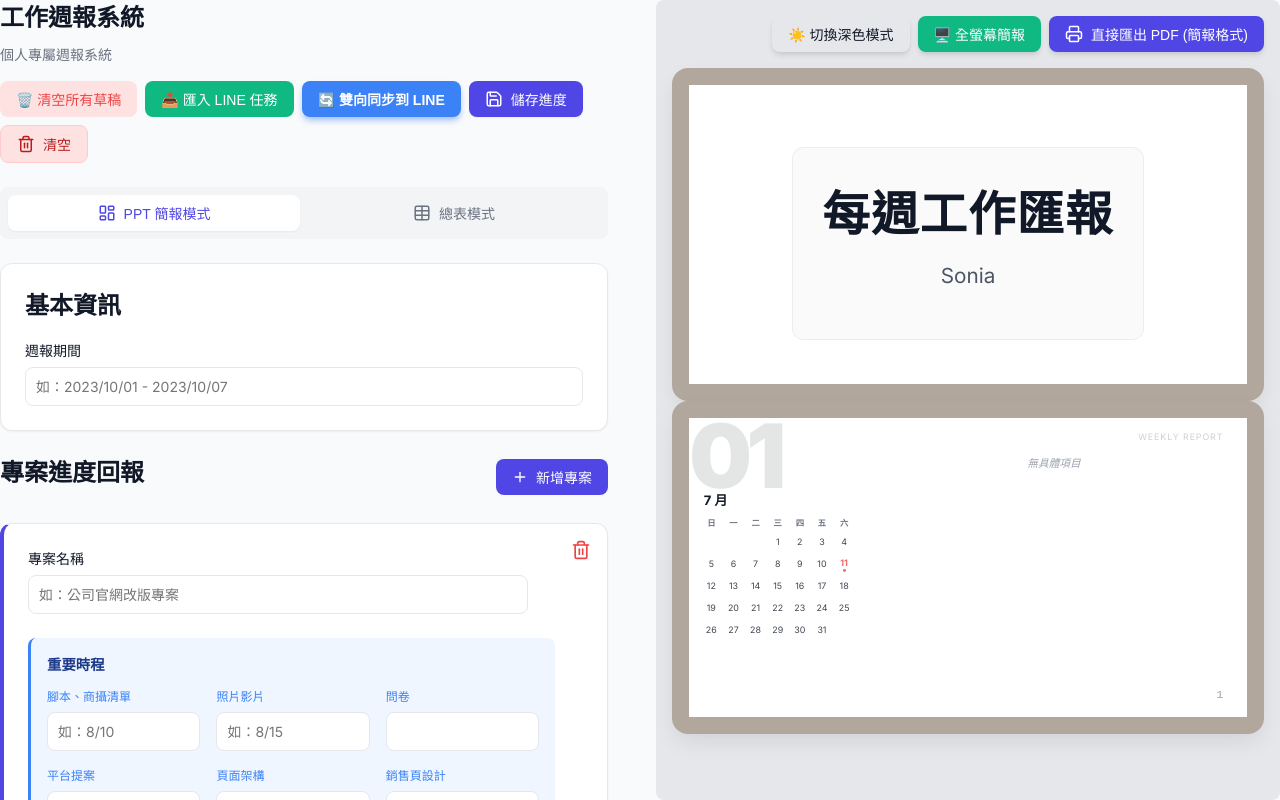
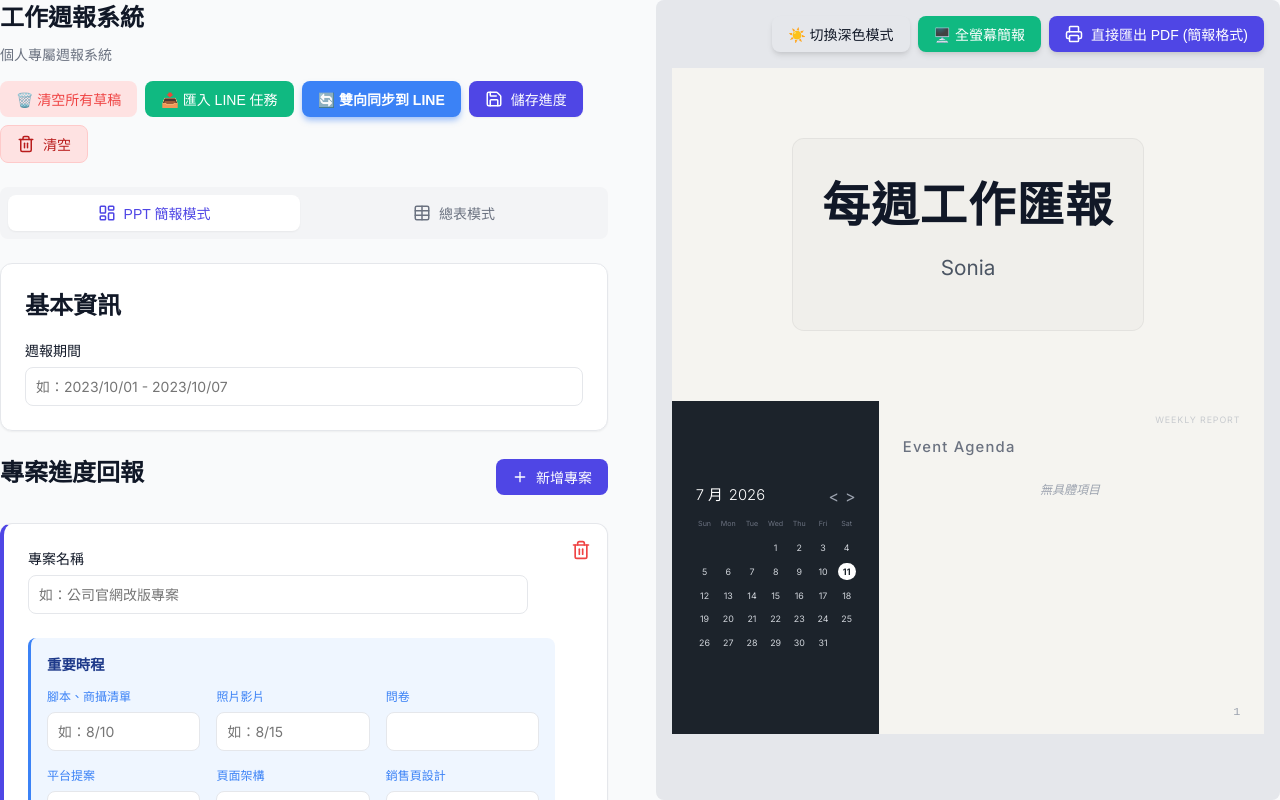
Before and after one commit to soniiifun/weekly-report, a Next.js app: page / in a window 1280 px wide. Both pictures are taken after a click on the button "新增專案". Built offline with nearby package versions, Linux system fonts and the light colour scheme.

Commit message:
Dark mode calendar

```diff
--- a/src/components/ReportApp.tsx
+++ b/src/components/ReportApp.tsx
@@ -69,7 +69,7 @@ const getDaysInMonth = (month: number) => {
 
 
 // Morandi Palette
-const PALETTE = ['#8C9088', '#9A8B84', '#A89F91', '#D0C8B8', '#7C8084', '#B4AFA7', '#867F77'];
+const PALETTE = ['#F9D276', '#B9E1F5', '#F1A89A', '#A3E4D7', '#D7BDE2', '#F9E79F', '#AED6F1'];
 
 interface TimelineTask {
   day: number;
@@ -98,15 +98,25 @@ const MiniCalendar = ({ year, month, activeDays, milestoneDays = [], color }: {
   for (let i = 0; i < firstDay; i++) days.push(null);
   for (let i = 1; i <= daysInMonth; i++) days.push(i);
 
-  const weekDays = ['日', '一', '二', '三', '四', '五', '六'];
+  const weekDays = ['Sun', 'Mon', 'Tue', 'Wed', 'Thu', 'Fri', 'Sat'];
+  const monthNames = ['January', 'February', 'March', 'April', 'May', 'June', 'July', 'August', 'September', 'October', 'November', 'December'];
 
   return (
-    <div className="mini-calendar" style={{ width: '85%', fontSize: 'calc(1.5 * var(--cqi-unit))', margin: '0' }}>
-      <div style={{ fontWeight: 'bold', fontSize: 'calc(2.2 * var(--cqi-unit))', marginBottom: 'calc(1.2 * var(--cqi-unit))', color: '#111827', textAlign: 'left', paddingLeft: 'calc(0.5 * var(--cqi-unit))' }}>
-        {month} 月
+    <div className="mini-calendar" style={{ width: '100%', overflow: 'hidden' }}>
+      <div style={{ display: 'flex', justifyContent: 'space-between', alignItems: 'center', marginBottom: 'calc(2 * var(--cqi-unit))' }}>
+        <div style={{ color: '#FFFFFF', fontSize: 'calc(2.5 * var(--cqi-unit))', fontWeight: 300, display: 'flex', gap: 'calc(1 * var(--cqi-unit))' }}>
+          <span>{month} 月</span> <span>{year}</span>
         </div>
-      <div style={{ display: 'grid', gridTemplateColumns: 'repeat(7, 1fr)', gap: 'calc(0.2 * var(--cqi-unit))', textAlign: 'center' }}>
-        {weekDays.map(d => <div key={d} style={{ color: '#6B7280', fontWeight: 'bold', fontSize: 'calc(1.4 * var(--cqi-unit))' }}>{d}</div>)}
+        <div style={{ display: 'flex', gap: 'calc(1 * var(--cqi-unit))', color: '#9CA3AF' }}>
+          <span style={{ cursor: 'pointer' }}>&lt;</span>
+          <span style={{ cursor: 'pointer' }}>&gt;</span>
+        </div>
+      </div>
+      <div>
+        <div style={{ display: 'grid', gridTemplateColumns: 'repeat(7, 1fr)', gap: 'calc(1 * var(--cqi-unit))', textAlign: 'center', marginBottom: 'calc(1.5 * var(--cqi-unit))' }}>
+          {weekDays.map(d => <div key={d} style={{ color: '#6B7280', fontWeight: '400', fontSize: 'calc(1.2 * var(--cqi-unit))' }}>{d}</div>)}
+        </div>
+        <div style={{ display: 'grid', gridTemplateColumns: 'repeat(7, 1fr)', gap: 'calc(1 * var(--cqi-unit))', textAlign: 'center' }}>
           {days.map((d, i) => {
             if (!d) return <div key={`empty-${i}`}></div>;
             const isActive = activeDays.includes(d);
@@ -114,20 +124,20 @@ const MiniCalendar = ({ year, month, activeDays, milestoneDays = [], color }: {
             const isToday = new Date().getFullYear() === year && (new Date().getMonth() + 1) === month && new Date().getDate() === d;
 
             let bgColor = 'transparent';
-          let textColor = '#111827';
-          let fontWeight = 'normal';
+            let textColor = '#D1D5DB';
+            let fontWeight = '400';
 
-          if (isMilestone) {
-            bgColor = '#F59E0B'; // Amber/Orange
+            if (isToday) {
+              bgColor = '#FFFFFF';
+              textColor = '#1C232B';
+              fontWeight = 'bold';
+            } else if (isMilestone) {
+              bgColor = '#F59E0B';
               textColor = '#FFFFFF';
               fontWeight = 'bold';
             } else if (isActive) {
-            bgColor = color;
+              bgColor = '#374151';
               textColor = '#FFFFFF';
-            fontWeight = 'bold';
-          } else if (isToday) {
-            textColor = '#EF4444';
-            fontWeight = 'bold';
             }
 
             return (
@@ -138,16 +148,13 @@ const MiniCalendar = ({ year, month, activeDays, milestoneDays = [], color }: {
                 borderRadius: '50%',
                 fontWeight: fontWeight,
                 fontSize: 'calc(1.5 * var(--cqi-unit))',
-              opacity: isActive || isMilestone ? 0.9 : 0.8,
                 position: 'relative'
               }}>
-              <span style={{ position: 'relative', top: isToday ? 'calc(-0.2 * var(--cqi-unit))' : '0' }}>{d}</span>
-              {isToday && (
-                <div style={{ position: 'absolute', bottom: 'calc(0.4 * var(--cqi-unit))', width: 'calc(0.5 * var(--cqi-unit))', height: 'calc(0.5 * var(--cqi-unit))', backgroundColor: (isActive || isMilestone) ? '#FFFFFF' : '#EF4444', borderRadius: '50%' }}></div>
-              )}
+                <span>{d}</span>
               </div>
             );
           })}
+        </div>
       </div>
     </div>
   );
@@ -494,17 +501,17 @@ export default function ReportApp({ currentUser = 'Guest' }: ReportAppProps) {
           .slides-container { display: flex; flex-direction: column; gap: 2rem; }
 
           .slide {
-            background-color: #FFFFFF;
-            border-radius: 1rem;
-            box-shadow: 0 10px 25px -5px rgba(0, 0, 0, 0.1);
-            padding: calc(4 * var(--cqi-unit)) calc(4 * var(--cqi-unit)) calc(1 * var(--cqi-unit)) calc(4 * var(--cqi-unit));
+            background-color: #F5F4F0;
+            border-radius: 0;
+            box-shadow: none;
+            padding: 0;
             aspect-ratio: 16 / 9;
             position: relative;
             overflow: hidden;
             display: flex;
             flex-direction: column;
             page-break-after: always;
-            border: calc(3 * var(--cqi-unit)) solid #B2A79D;
+            border: none;
             color: #111827;
             z-index: 1;
           }
@@ -525,8 +532,8 @@ export default function ReportApp({ currentUser = 'Guest' }: ReportAppProps) {
           .slide-subtitle { font-size: calc(2.5 * var(--cqi-unit)); color: #4B5563; text-align: center; margin-bottom: auto; margin-top: calc(1 * var(--cqi-unit)); }
           .dark .slide-subtitle { color: #9CA3AF; }
 
-          .slide-content { display: flex; flex-direction: row; gap: calc(3 * var(--cqi-unit)); flex: 1; overflow: hidden; }
-          .slide-col { display: flex; flex-direction: column; overflow: hidden; }
+          .slide-content { display: grid; grid-template-columns: 35% 65%; gap: 0; flex: 1; height: 100%; overflow: hidden; align-items: stretch; margin: 0; }
+          .slide-col { display: flex; flex-direction: column; overflow: hidden; padding: calc(6 * var(--cqi-unit)) calc(4 * var(--cqi-unit)); }
           .slide-col-title { font-size: calc(2.8 * var(--cqi-unit)); font-weight: bold; color: #4B5563; margin-bottom: calc(1 * var(--cqi-unit)); display: flex; align-items: center; gap: calc(0.5 * var(--cqi-unit)); }
           .dark .slide-col-title { color: #60A5FA; }
           .slide-tasks-container { overflow-y: hidden; padding-right: calc(0.5 * var(--cqi-unit)); display: grid; grid-template-columns: 1fr 1fr; gap: calc(1.5 * var(--cqi-unit)); align-content: start; width: 100%; }
@@ -840,25 +847,12 @@ export default function ReportApp({ currentUser = 'Guest' }: ReportAppProps) {
 
                     return (
                       <div key={`${slideData.project.id}-${slideData.part}`} className="slide" style={{ position: 'relative' }}>
-                        <div style={{ position: 'absolute', top: 'calc(-1 * var(--cqi-unit))', left: 'calc(0 * var(--cqi-unit))', fontSize: 'calc(15 * var(--cqi-unit))', fontWeight: 900, lineHeight: 1, color: projectColor, filter: 'none', zIndex: 0, opacity: 0.15, letterSpacing: 'calc(-1 * var(--cqi-unit))' }}>
-                          {projNumberStr}
-                        </div>
-                        <div className="slide-page-num" style={{ zIndex: 1 }}>{pageNum}</div>
-                        <div className="slide-watermark" style={{ zIndex: 1 }}>Weekly Report</div>
+                        <div className="slide-page-num" style={{ zIndex: 1, color: '#9CA3AF' }}>{pageNum}</div>
+                        <div className="slide-watermark" style={{ zIndex: 1, color: '#9CA3AF' }}>Weekly Report</div>
 
-                        <div className="slide-header" style={{ position: 'relative', zIndex: 1, marginTop: 'calc(-3 * var(--cqi-unit))' }}>
-                          <h2 className="slide-title" style={{ color: '#000000', textShadow: '0 1px 2px rgba(0,0,0,0.05)' }}>
-                            {slideData.project.name}
-                            {slideData.totalParts > 1 && <span style={{ fontSize: '50%', opacity: 0.7, marginLeft: 'calc(1 * var(--cqi-unit))' }}>(Part {slideData.part})</span>}
-                          </h2>
-                          <div className="slide-meta" style={{ fontSize: 'calc(2 * var(--cqi-unit))', color: '#6B7280', marginTop: 'calc(1 * var(--cqi-unit))' }}>
-                            {data.employeeName}{data.employeeName && data.department ? ' | ' : ''}{data.department}
-                          </div>
-                        </div>
+                        <div className="slide-content" style={{ position: 'relative', zIndex: 1, overflow: 'visible' }}>
 
-                        <div className="slide-content" style={{ position: 'relative', zIndex: 1, display: 'grid', gridTemplateColumns: '3.5fr 6.5fr', gap: 'calc(1 * var(--cqi-unit))', marginLeft: 'calc(-2 * var(--cqi-unit))', marginTop: 'calc(-2 * var(--cqi-unit))', overflow: 'visible' }}>
-
-                          <div className="slide-calendar-col" style={{ display: 'flex', flexDirection: 'column', gap: 'calc(2 * var(--cqi-unit))', justifyContent: 'center' }}>
+                          <div className="slide-calendar-col" style={{ display: 'flex', flexDirection: 'column', gap: 'calc(4 * var(--cqi-unit))', justifyContent: 'center', backgroundColor: '#1C232B', padding: 'calc(6 * var(--cqi-unit)) calc(4 * var(--cqi-unit))' }}>
                             <MiniCalendar year={slideData.slideYear} month={slideData.slideMonth} activeDays={slideData.activeDays} milestoneDays={slideData.milestoneDays} color={projectColor} />
 
                             {slideData.milestoneList && slideData.milestoneList.length > 0 && (
@@ -877,14 +871,20 @@ export default function ReportApp({ currentUser = 'Guest' }: ReportAppProps) {
                           </div>
 
                           <div className="slide-col" style={{ flex: 1, width: '100%', overflowY: 'hidden', display: 'flex', flexDirection: 'column' }}>
+                            <div className="slide-header" style={{ marginBottom: 'calc(4 * var(--cqi-unit))' }}>
+                              <h2 className="slide-title" style={{ color: '#333333', textAlign: 'left', fontSize: 'calc(4.5 * var(--cqi-unit))', fontWeight: 500, margin: 0, lineHeight: 1.2 }}>
+                                {slideData.project.name}
+                                {slideData.totalParts > 1 && <span style={{ fontSize: '50%', opacity: 0.7, marginLeft: 'calc(1 * var(--cqi-unit))' }}>(Part {slideData.part})</span>}
+                                <div style={{ fontSize: 'calc(2.5 * var(--cqi-unit))', color: '#6B7280', marginTop: 'calc(0.5 * var(--cqi-unit))' }}>Event Agenda</div>
+                              </h2>
+                            </div>
 
-                            <div className="slide-tasks-container" style={{ display: 'flex', flexDirection: 'column', gap: 'calc(0.2 * var(--cqi-unit))', overflowY: 'hidden', marginTop: 'calc(6 * var(--cqi-unit))' }}>
-                              {slideData.tasks.length === 0 && <p style={{ color: '#9CA3AF', fontStyle: 'italic', fontSize: 'calc(1.8 * var(--cqi-unit))', textAlign: 'center', width: '100%' }}>無具體項目</p>}
-                              {slideData.tasks.map(task => (
-                                <div key={task.id} className="slide-task-card" style={{ backgroundColor: 'transparent', color: '#1F2937', border: 'none', padding: 'calc(0.2 * var(--cqi-unit)) 0', boxShadow: 'none', display: 'flex', gap: 'calc(1.5 * var(--cqi-unit))', alignItems: 'flex-start' }}>
-                                  <div style={{ marginTop: 'calc(0.8 * var(--cqi-unit))', width: 'calc(1.2 * var(--cqi-unit))', height: 'calc(1.2 * var(--cqi-unit))', borderRadius: '50%', backgroundColor: projectColor, flexShrink: 0 }}></div>
+                            <div className="slide-tasks-container" style={{ display: 'flex', flexDirection: 'column', gap: '6px', overflowY: 'hidden' }}>
+                              {slideData.tasks.length === 0 && <p style={{ color: '#9CA3AF', fontStyle: 'italic', fontSize: '12px', textAlign: 'center', width: '100%' }}>無具體項目</p>}
+                              {slideData.tasks.map((task, idx) => (
+                                <div key={task.id} className="slide-task-card" style={{ backgroundColor: '#F0EFEA', color: '#1F2937', border: '1px solid #E5E4DF', padding: '12px 16px', borderRadius: '8px', boxShadow: 'none', display: 'flex', gap: '16px', alignItems: 'center' }}>
                                   <div style={{ flex: 1 }}>
-                                    <div className="slide-task-desc" style={{ color: '#1F2937' }}>
+                                    <div className="slide-task-desc" style={{ color: '#4B5563', fontSize: '12px', lineHeight: '1.2', fontWeight: 400 }}>
                                       {task.link ? (
                                         <a href={task.link} target="_blank" rel="noopener noreferrer" style={{ color: '#3B82F6', textDecoration: 'underline' }}>
                                           {task.description || '(未填寫說明)'}
@@ -895,12 +895,10 @@ export default function ReportApp({ currentUser = 'Guest' }: ReportAppProps) {
                                     </div>
 
                                   {task.hasContact && (
-                                    <div className="slide-contact" style={{ backgroundColor: 'transparent', border: 'none', padding: '0 0 0 calc(1 * var(--cqi-unit))', borderLeft: '2px solid rgba(0,0,0,0.1)', color: '#4B5563', gap: 'calc(0.2 * var(--cqi-unit))' }}>
+                                    <div className="slide-contact" style={{ backgroundColor: 'transparent', border: 'none', padding: '0', color: '#9CA3AF', gap: '4px', marginTop: '4px', fontSize: '11px' }}>
                                       <div className="slide-contact-row">
                                         <span><strong>窗口：</strong>{task.contact?.person || '未指定'}</span>
-                                      </div>
-                                      <div className="slide-contact-row" style={{ marginTop: 'calc(0.25 * var(--cqi-unit))' }}>
-                                        <span><strong>進度：</strong>{task.contact?.progress || '無進度說明'}</span>
+                                        <span style={{ marginLeft: '12px' }}><strong>進度：</strong>{task.contact?.progress || '無進度說明'}</span>
                                       </div>
                                     </div>
                                   )}
```
Lines whose indentation alone changed are shown as unchanged.
